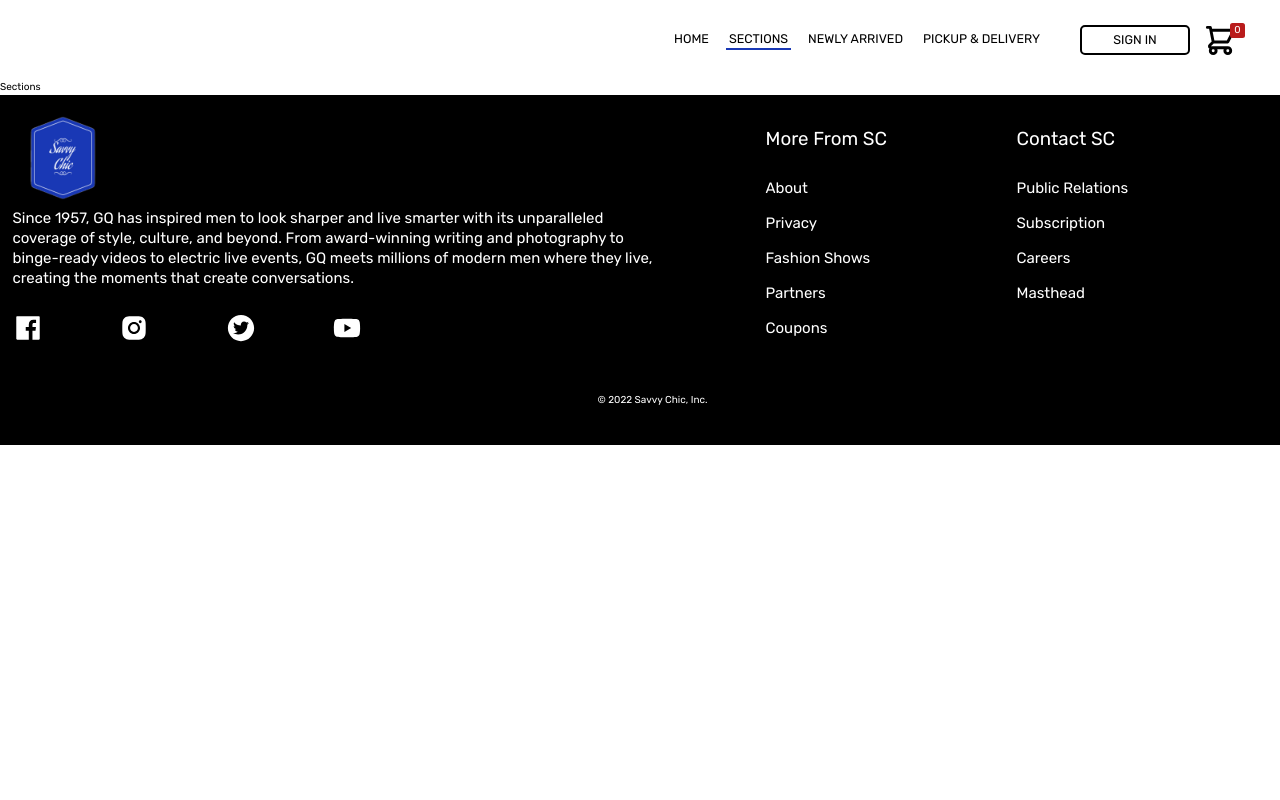
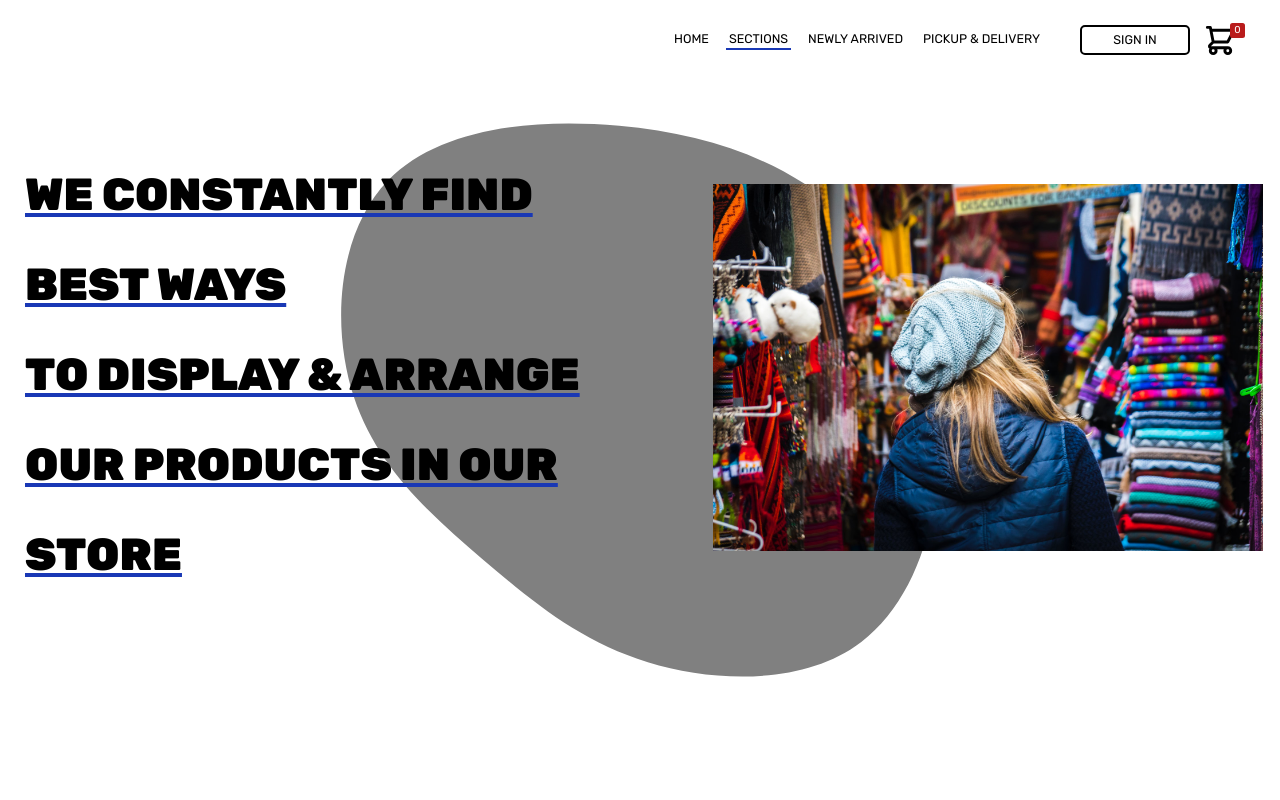
Before and after one commit to freesudani/Savvy-Chic, a React (Create React App) app: page /sections in a window 1280 px wide. Shown: the top 800 px of the page. Built offline with nearby package versions, Linux system fonts and the light colour scheme.

Commit message:
Arrangment

```diff
--- a/src/App.tsx
+++ b/src/App.tsx
@@ -7,13 +7,13 @@ import Explore from "./components/Explore.tsx";
 import Store from "./components/Store.tsx";
 import Subscribe from "./components/Subscribe.tsx";
 import Footer from "./components/Footer.tsx";
-import Navbar from "./components/Navbar.tsx";
 import Pickup from "./components/Pickup.tsx";
 import Bracnhes from "./components/Bracnhes.tsx";
 import PickupPoint from "./components/PickupPoint.tsx";
 import New from "./components/New.tsx";
 import News from "./components/News.tsx";
 import Sources from "./components/Sources.tsx";
+import Arrangment from "./components/Arrangment.tsx";
 /* import Sidebar from "./components/Sidebar.tsx"; */
 
 const App: FC = () => {
@@ -39,10 +39,9 @@ const App: FC = () => {
         <Route
           path="/sections"
           element={
-            <div>
-              <Navbar />
-              <div>Sections</div>
-            </div>
+            <>
+              <Arrangment />
+            </>
           }
         />
         <Route
--- /dev/null
+++ b/src/components/Arrangment.tsx
@@ -0,0 +1,38 @@
+import React, { FC } from "react";
+import Navbar from "./Navbar.tsx";
+import StoreImg from "../images/willian-justen-de-vasconcellos-8lX8jl0y3CI-unsplash.jpg";
+
+interface Props {
+  setOpenSidebar: (arg: boolean) => void;
+  openSidebar: boolean;
+}
+
+const Arrangment: FC<Props> = (props) => {
+  return (
+    <div className="relative h-screen mb:h-[75rem]  w-screen bg-hero-bg bg-no-repeat bg-center bg-cover">
+      <Navbar
+        openSidebar={props.openSidebar}
+        setOpenSidebar={props.setOpenSidebar}
+      />
+      <div className="flex justify-between items-center mt-14 md:flex-col">
+        <div className="flex justify-center items-center mt-14 ml-10 mb:ml-0 text-7xl lg:text-6xl uppercase text-left mb:text-center font-extrabold leading-loose underline decoration-primary-200">
+          <h1>
+            we constantly find
+            <br /> best ways
+            <br /> to display & arrange
+            <br /> our products in our store
+          </h1>
+        </div>
+        <div className="">
+          <img
+            src={StoreImg}
+            alt="store"
+            className="w-[550px] mt-8  mr-10 mb:w-[350px] mb:mr-0"
+          />
+        </div>
+      </div>
+    </div>
+  );
+};
+
+export default Arrangment;
```
Also changed, not shown: src/images/willian-justen-de-vasconcellos-8lX8jl0y3CI-unsplash.jpg (added).
